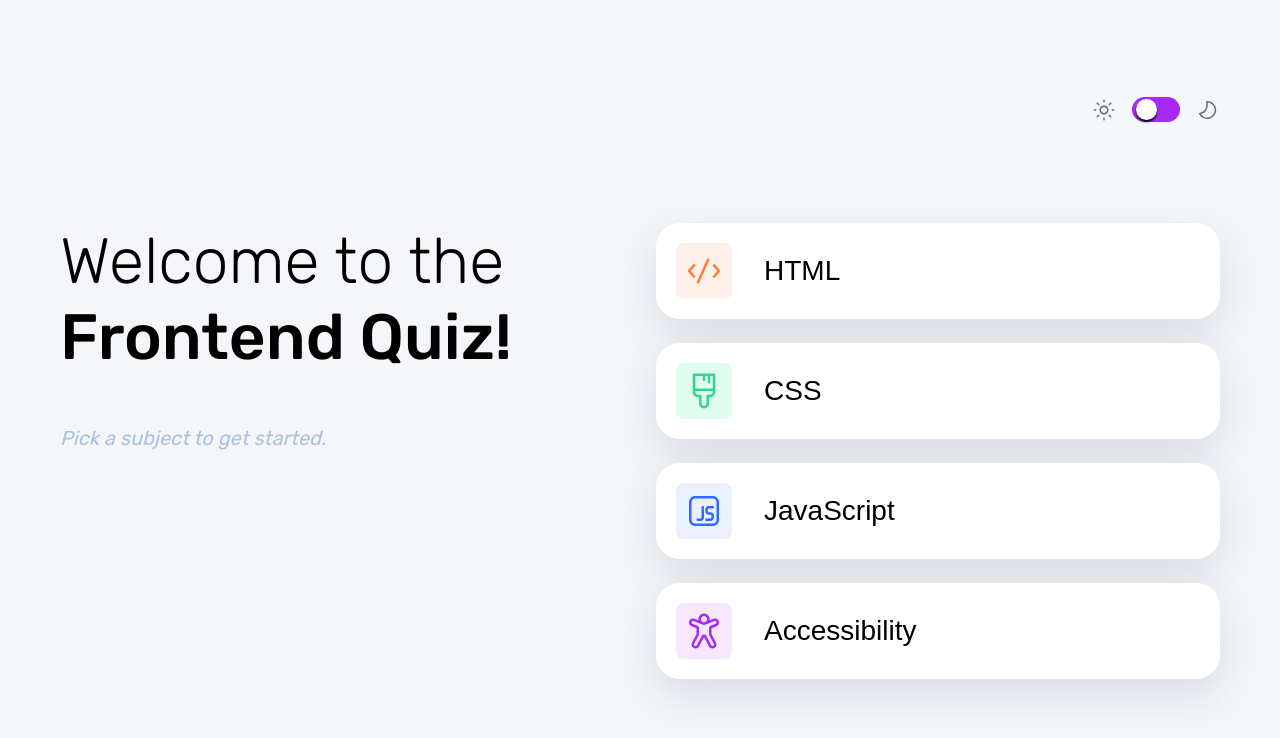
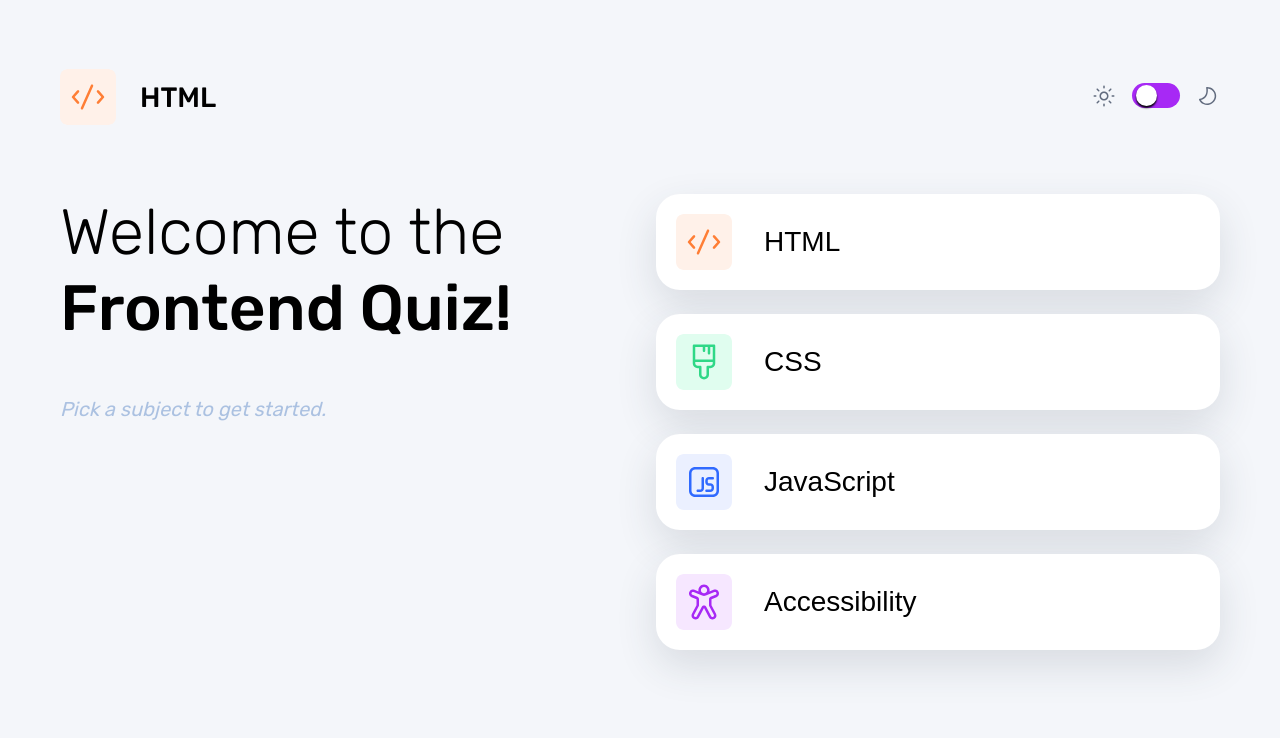
Before and after one commit to eddyriv3ra/quiz-app, a Next.js app: page / in a window 1280 px wide. Both pictures are taken after a click on the button "HTML". Shown: the top 738 px of the page. Built offline with nearby package versions, Linux system fonts and the light colour scheme.

Commit message:
zustand and select subject

```diff
--- a/package.json
+++ b/package.json
@@ -15,7 +15,8 @@
     "react": "^18",
     "react-dom": "^18",
     "sass": "^1.75.0",
-    "use-local-storage": "^3.0.0"
+    "use-local-storage": "^3.0.0",
+    "zustand": "^4.5.4"
   },
   "devDependencies": {
     "@types/node": "^20",
--- a/src/app/components/QuestionButton/QuestionButton.tsx
+++ b/src/app/components/QuestionButton/QuestionButton.tsx
@@ -2,20 +2,21 @@ import React, { ReactNode } from "react";
 import styles from "./QuestionButton.module.scss";
 
 interface IQuestionButton {
-  children: ReactNode;
+  title: string;
   imageSrc: string;
   imageBg: string;
+  onClick: () => void;
 }
 
-const QuestionButton = ({ children, imageSrc, imageBg }: IQuestionButton) => {
+const QuestionButton = ({ title, imageSrc, imageBg, onClick }: IQuestionButton) => {
   const style = {
     backgroundImage: `url(assets/images/${imageSrc}), url(assets/images/${imageBg})`,
   };
 
   return (
-    <button className={styles.buttonContainer} >
+    <button className={styles.buttonContainer} onClick={onClick}>
       <div className={styles.icon} style={style} />
-      <p className={styles.text}>{children}</p>
+      <p className={styles.text}>{title}</p>
     </button>
   );
 };
--- a/src/app/components/QuizSelection/QuizSelection.tsx
+++ b/src/app/components/QuizSelection/QuizSelection.tsx
@@ -1,8 +1,13 @@
 import QuestionButton from "@/app/components/QuestionButton";
 import data from "../../../mocks/data.json";
 import styles from "./QuizSelection.module.scss";
+import { useSubjectStore } from "@/app/store/useSubjectStore";
 
 function QuizSelection() {
+  const { selectSubject, subject } = useSubjectStore(
+    ({ selectSubject, subject }) => ({ selectSubject, subject })
+  );
+
   return (
     <div className={styles.quizContainer}>
       <div>
@@ -15,9 +20,13 @@ function QuizSelection() {
       <div className={styles.questionsContainer}>
         {data.quizzes.map(({ title, icon, iconBg }) => {
           return (
-            <QuestionButton key={title} imageSrc={icon} imageBg={iconBg}>
-              {title}
-            </QuestionButton>
+            <QuestionButton
+              key={title}
+              imageSrc={icon}
+              imageBg={iconBg}
+              title={title}
+              onClick={() => selectSubject({ value: title, icon, iconBg })}
+            />
           );
         })}
       </div>
--- a/src/app/page.module.scss
+++ b/src/app/page.module.scss
@@ -5,8 +5,26 @@
   justify-content: center;
 }
 
-.toggleContainer {
+.topContainer {
   padding: 97px 0;
+  height: 83px;
   display: flex;
-  justify-content: flex-end;
+  justify-content: space-between;
+  align-items: center;
 }
+
+.selectedSubject {
+  display: flex;
+  align-items: center;
+  gap: 24px;
+  font-size: 28px;
+  font-style: normal;
+  font-weight: 500;
+}
+
+.icon {
+  width: 56px;
+  height: 56px;
+  background-repeat: no-repeat;
+  background-position: center;
+}
--- a/src/app/page.tsx
+++ b/src/app/page.tsx
@@ -3,6 +3,7 @@ import styles from "./page.module.scss";
 import dynamic from "next/dynamic";
 import { Rubik } from "next/font/google";
 import QuizSelection from "./components/QuizSelection";
+import { useSubjectStore } from "./store/useSubjectStore";
 
 const NoSSRToggle = dynamic(() => import("./components/Toggle"), {
   ssr: false,
@@ -11,11 +12,26 @@ const NoSSRToggle = dynamic(() => import("./components/Toggle"), {
 const rubik = Rubik({ subsets: ["latin"] });
 
 export default function Home() {
+  const subject = useSubjectStore((state) => state.subject);
+  const style = {
+    backgroundImage: `url(assets/images/${subject.icon}), url(assets/images/${subject.iconBg})`,
+  };
+
   return (
     <main className={`${styles.main} ${rubik.className}`}>
       <div>
-        <div className={styles.toggleContainer}>
-          <NoSSRToggle />
+        <div className={styles.topContainer}>
+          <div className={styles.selectedSubject}>
+            {subject.value ? (
+              <>
+                <div className={styles.icon} style={style} />
+                <p>{subject.value}</p>
+              </>
+            ) : null}
+          </div>
+          <div className={styles.toggleContainer}>
+            <NoSSRToggle />
+          </div>
         </div>
         <QuizSelection />
       </div>
--- /dev/null
+++ b/src/app/store/useSubjectStore.ts
@@ -0,0 +1,25 @@
+import { create } from "zustand";
+import { devtools } from "zustand/middleware";
+
+interface ISubject {
+  value: string | null;
+  icon: string | null;
+  iconBg: string | null;
+}
+
+interface ISubjectStore {
+  subject: ISubject;
+  selectSubject: ({ value, icon, iconBg }: ISubject) => void;
+}
+
+export const useSubjectStore = create<ISubjectStore>()(
+  devtools((set) => ({
+    subject: {
+      value: null,
+      icon: null,
+      iconBg: null,
+    },
+    selectSubject: ({ value, icon, iconBg }) =>
+      set(() => ({ subject: { value, icon, iconBg } })),
+  }))
+);
```
Also changed, not shown: 1 other file (tests, documents, lock files or other folders).
